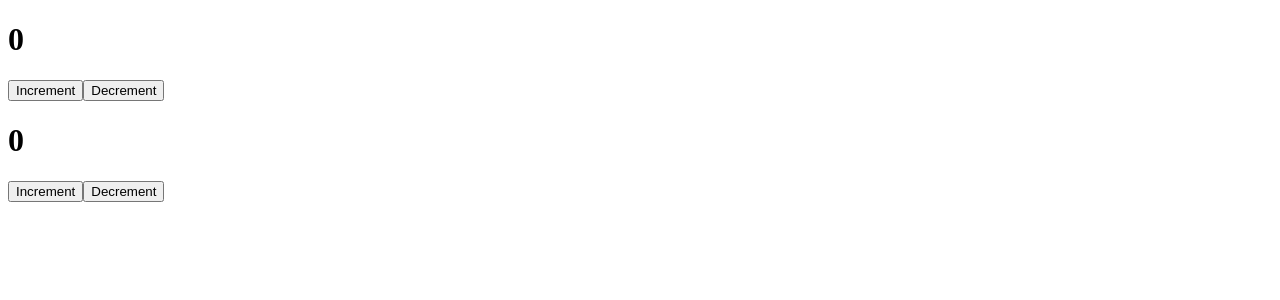
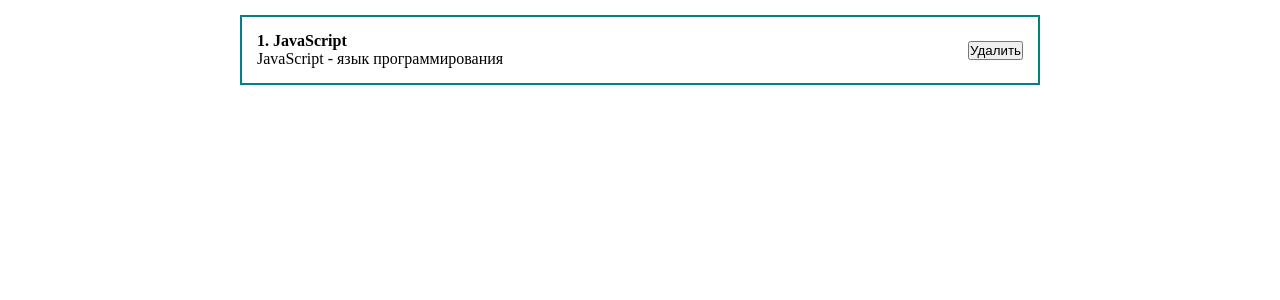
Before and after one commit to Vituspl/my-react-fundamental, a React (Create React App) app: page / in a window 1280 px wide. Shown: the top 300 px of the page. Built offline with nearby package versions, Linux system fonts and the light colour scheme.

Commit message:
Подключаем стили App.css

```diff
--- a/src/App.js
+++ b/src/App.js
@@ -1,6 +1,7 @@
 import React from 'react';
 import Counter from './components/Counter';
 import ClassCounter from './components/ClassCounter';
+import './styles/App.css';
 
 // Корневой компонент App импортирует компонент Counter,
 // и передает его в дом дерево ReactDOM
@@ -8,8 +9,17 @@
 
     return (
         <div className="App">
-            <Counter/>
-            <ClassCounter/>
+            <div className="post">
+                <div className="post__content">
+                    <strong>1. JavaScript</strong>
+                    <div>
+                        JavaScript - язык программирования
+                    </div>
+                </div>
+                <div className="post__btns">
+                    <button>Удалить</button>
+                </div>
+            </div>
         </div>
     );
 }
--- /dev/null
+++ b/src/styles/App.css
@@ -0,0 +1,24 @@
+/* Обнулим стили браузера */
+* {
+    margin: 0;
+    padding: 0;
+    box-sizing: border-box;
+}
+
+#root {
+    display: flex;
+    justify-content: center;
+}
+
+.App {
+    width: 800px;
+}
+
+.post {
+    display: flex;
+    padding: 15px;
+    border: 2px solid teal;
+    margin-top: 15px;
+    justify-content: space-between;
+    align-items: center;
+}
```
